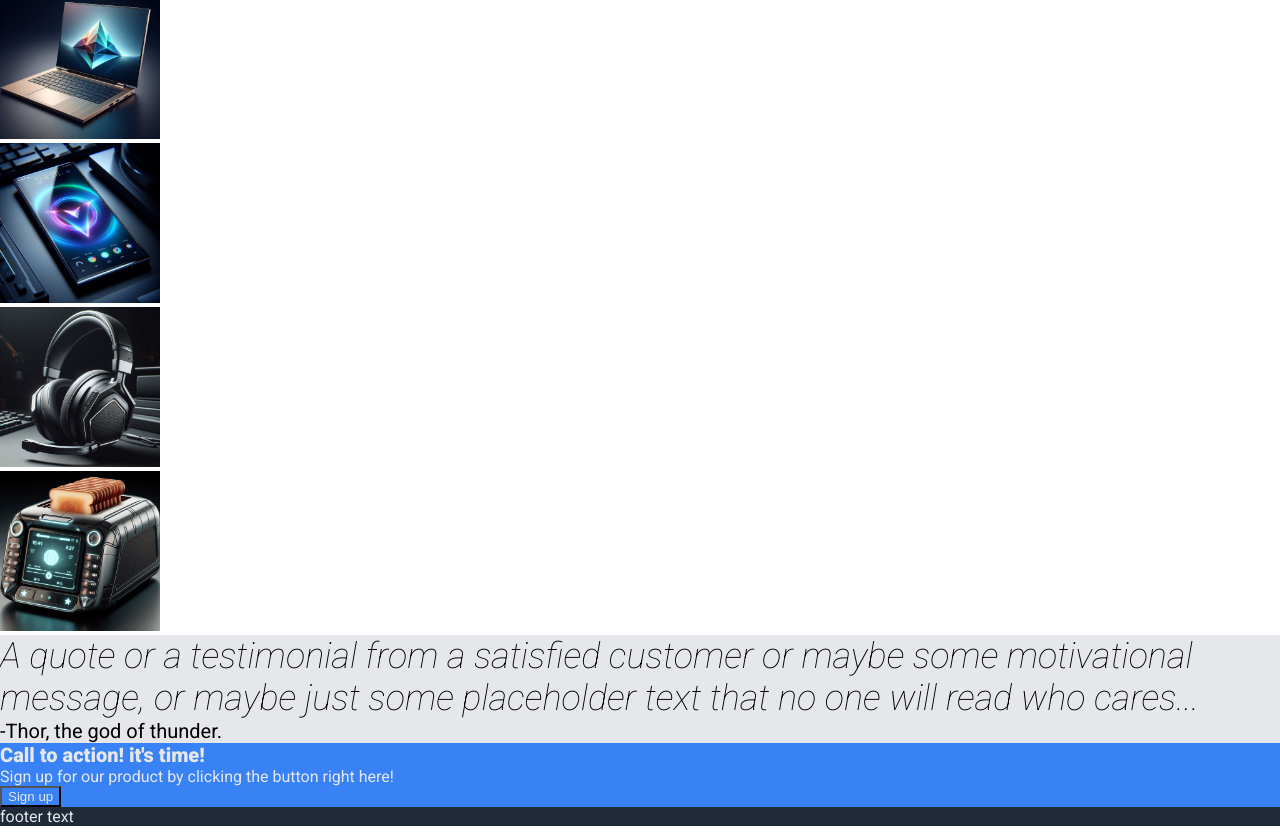
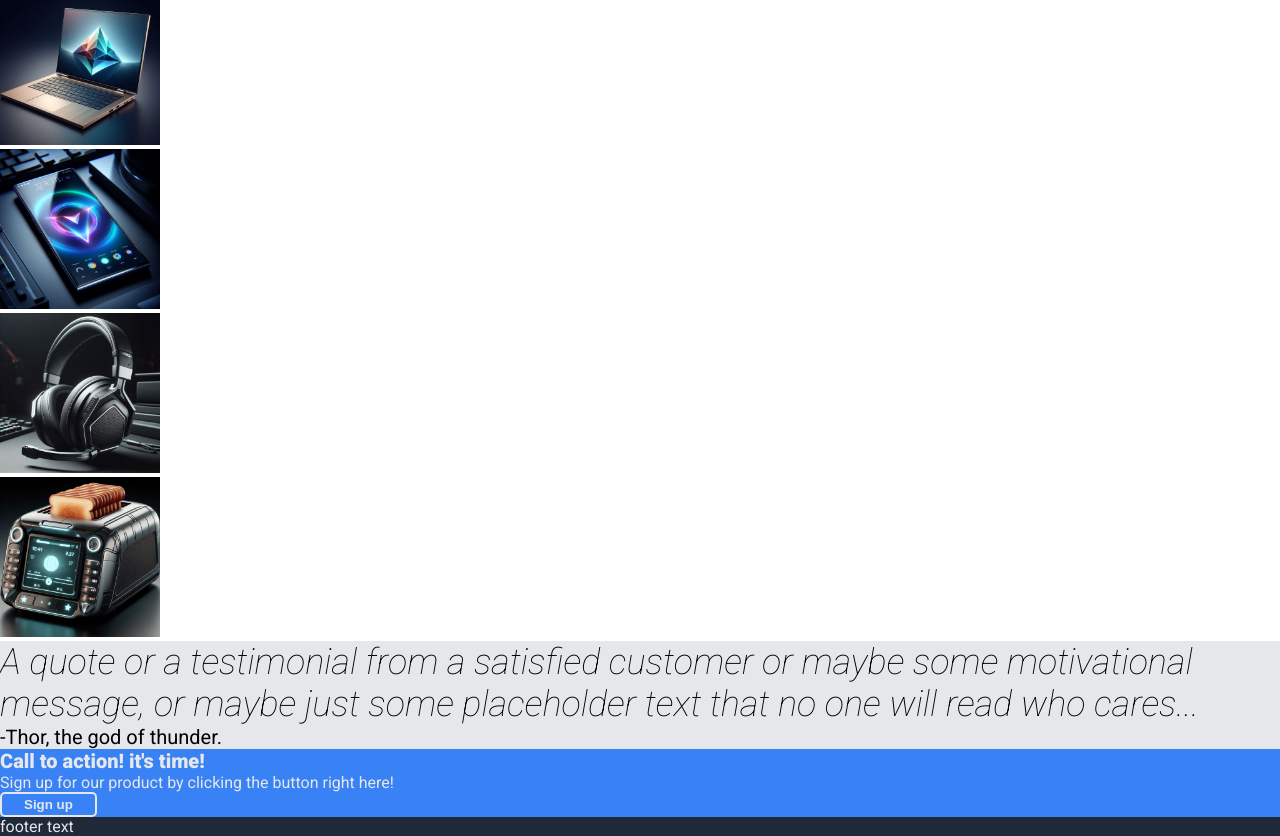
Before and after one commit to Sammy930/landing-page, a plain HTML site: page index.html in a window 1280 px wide. Shown: the part 512-1348 px from the top of the page. Drawn offline with Linux system fonts and the light colour scheme.

Commit message:
Add styling to buttons

```diff
--- a/style.css
+++ b/style.css
@@ -77,7 +77,16 @@ body {
 
 button {
   background-color: #3882F6;
+  border: solid #3882F6;
+  border-radius: 5px;
   color: #E5E7EB;
+  padding: 3px 22px;
+  font-weight: 900;
+}
+
+.call-to-action button {
+  border-color: #E5E7EB;
+  border-width: 2px;
 }
 
 ul {
```
